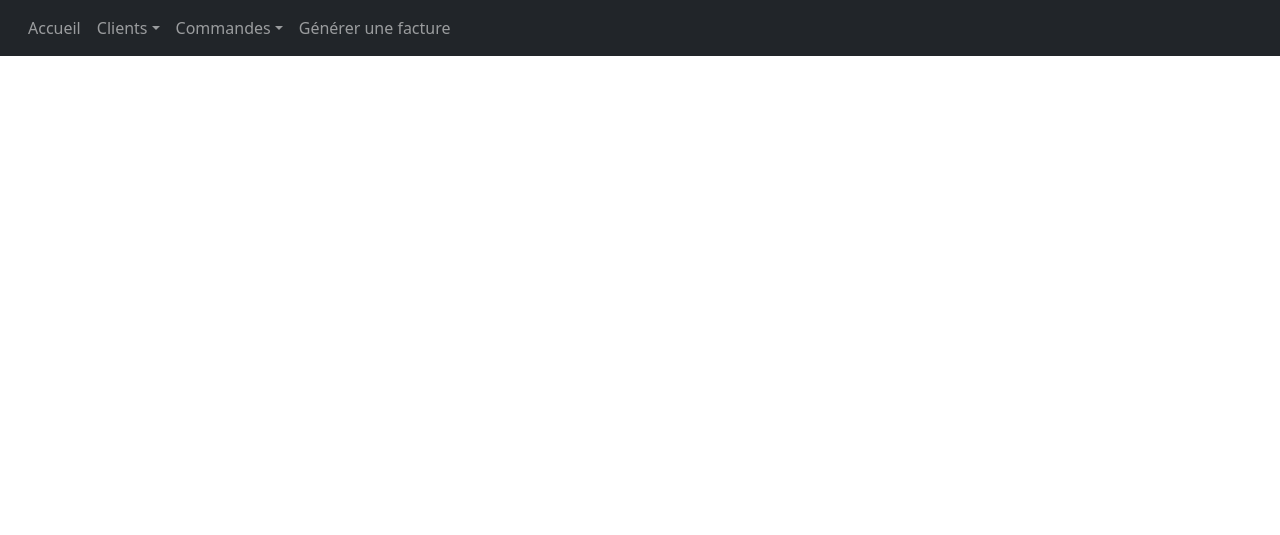
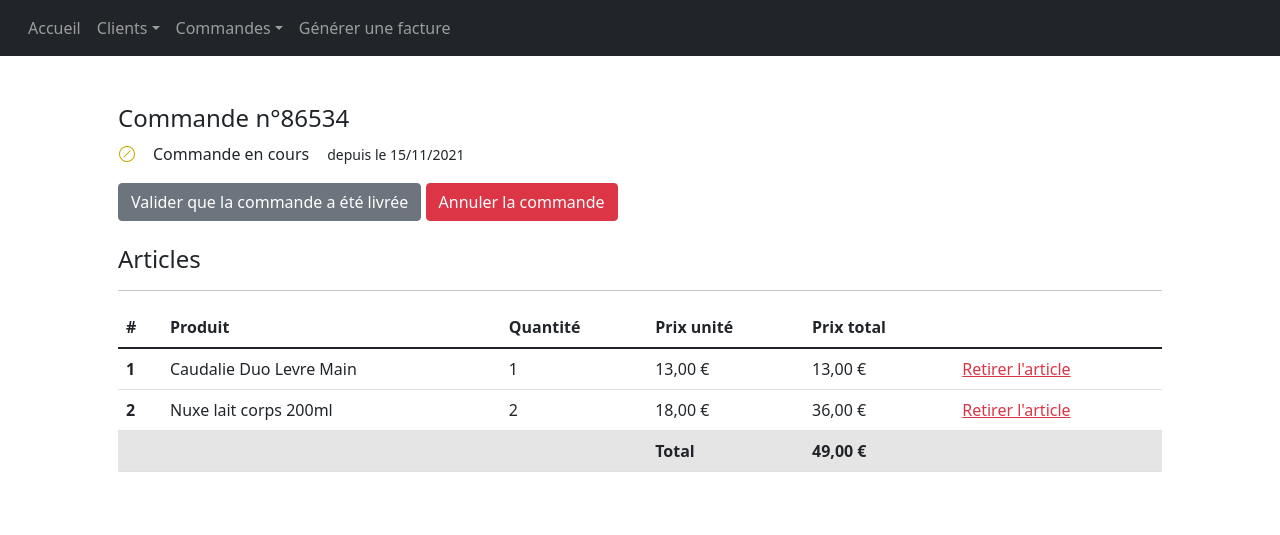
Before and after one commit to TomDep/bdd-turbo-disco, a PHP site: page /pages/editer_commande.php in a window 1280 px wide. Shown: the top 535 px of the page. Run offline with PHP 8.4, Linux system fonts and the light colour scheme; some libraries are stand-ins or nearby versions.

Commit message:
Modifications

```diff
--- a/lib/ArticleCommande.php
+++ b/lib/ArticleCommande.php
@@ -32,6 +32,24 @@ class ArticleCommande
         <?php
     }
 
+    public function afficherLigneEditerCommande($id_commande, $i) {
+        ?>
+        <tr>
+            <th scope="row"><?php echo $i; ?></th>
+            <td><?php echo $this->intitule; ?></td>
+            <td><?php echo $this->quantite; ?></td>
+            <td><?php echo $this->fmt->formatCurrency($this->prix_unite, "EUR"); ?></td>
+            <td><?php echo $this->fmt->formatCurrency($this->recupererTotal(), "EUR"); ?></td>
+            <td>
+                <a class="link-danger"
+                   href="../lib/enlever_article.php?id_commande=<?php echo $id_commande; ?>&id_article=<?php echo $this->id?>">
+                    Retirer l'article
+                </a>
+            </td>
+        </tr>
+        <?php
+    }
+
     public function recupererTotal() {
         return $this->prix_unite * $this->quantite;
     }
--- a/lib/Commande.php
+++ b/lib/Commande.php
@@ -46,7 +46,11 @@ class Commande
     public function afficherAppercu() {
         ?>
         <div class="accordion-item">
-            <?php $this->afficherHeader(); ?>
+            <h2 class="accordion-header" id="headingOne">
+                <button class="accordion-button collapsed" type="button" data-bs-toggle="collapse" data-bs-target="#collapse-commande-<?php echo $this->id; ?>">
+                    <?php $this->afficherHeader(); ?>
+                </button>
+            </h2>
             <div id="collapse-commande-<?php echo $this->id; ?>" class="accordion-collapse collapse">
                 <div class="accordion-body">
                     <div class="row">
@@ -68,7 +72,7 @@ class Commande
         <?php
     }
 
-    private function afficherIconeStatut()
+    public function afficherIconeStatut()
     {
         switch ($this->statut) {
             case StatutCommande::attente_validation:
@@ -86,7 +90,7 @@ class Commande
         }
     }
 
-    private function afficherNomStatut()
+    public function afficherNomStatut()
     {
         switch ($this->statut) {
             case StatutCommande::attente_validation:
@@ -104,7 +108,7 @@ class Commande
         }
     }
 
-    private function afficherDerniereDate()
+    public function afficherDerniereDate()
     {
         switch ($this->statut) {
             case StatutCommande::en_cours:
@@ -118,7 +122,7 @@ class Commande
         }
     }
 
-    private function afficherArticles()
+    public function afficherArticles()
     {
         ?>
         <h4>Articles</h4>
@@ -151,7 +155,7 @@ class Commande
         <?php
     }
 
-    private function afficherInfosClient()
+    public function afficherInfosClient()
     {
         ?>
         <h4>Informations client</h4>
@@ -164,11 +168,9 @@ class Commande
         <?php
     }
 
-    private function afficherHeader()
+    public function afficherHeader()
     {
         ?>
-        <h2 class="accordion-header" id="headingOne">
-            <button class="accordion-button collapsed" type="button" data-bs-toggle="collapse" data-bs-target="#collapse-commande-<?php echo $this->id; ?>">
                 <div style="width: 20%">
                     <?php $this->afficherIconeStatut(); ?>
                     <?php $this->afficherNomStatut(); ?>
@@ -183,6 +185,41 @@ class Commande
                 <span class="badge bg-secondary ms-3">Commande #<?php echo $this->id; ?></span>
             </button>
         </h2>
+        <?php
+    }
+
+    public function afficherArticlesEdition()
+    {
+        ?>
+        <h4 class="mt-4">Articles</h4>
+        <hr>
+        <table class="table">
+            <thead>
+                <tr>
+                    <th scope="col">#</th>
+                    <th scope="col">Produit</th>
+                    <th scope="col">Quantité</th>
+                    <th scope="col">Prix unité</th>
+                    <th scope="col">Prix total</th>
+                    <th scope="col"></th>
+                </tr>
+            </thead>
+            <tbody>
+            <?php
+            foreach ($this->articles as $i => $article) {
+                $article->afficherLigneEditerCommande($this->id, $i + 1);
+            }
+            ?>
+            <tr class="table-active">
+                <td></td>
+                <td></td>
+                <td></td>
+                <td class="fw-bold">Total</td>
+                <td class="fw-bold"><?php echo $this->calculerPrixTotal(); ?></td>
+                <td></td>
+            </tr>
+            </tbody>
+        </table>
         <?php
     }
 
@@ -204,4 +241,14 @@ class Commande
     public function ajouterCommentaire($commentaire) {
         $this->commentaire = $commentaire;
     }
+
+    public function getId()
+    {
+        return $this->id;
+    }
+
+    public function recupererStatus()
+    {
+        return $this->statut;
+    }
 }
--- /dev/null
+++ b/lib/enlever_article.php
@@ -0,0 +1 @@
+<?php
--- a/pages/editer_commande.php
+++ b/pages/editer_commande.php
@@ -7,5 +7,57 @@
 <body>
 <?php  include("../templates/menu.php");  ?>
 
+<?php
+require_once '../lib/Commande.php';
+require_once '../lib/Client.php';
+require_once '../lib/ArticleCommande.php';
+
+$client1 = new Client(
+    955121,
+    "De Pasquale",
+    "Tom",
+    "Silver",
+    "Tom de Pasquale",
+    "@tom_depasquale",
+    "tomdepasquale1@gmail.com");
+
+$commande1 = new Commande(86534, $client1);
+$commande1->changerStatut(StatutCommande::en_cours);
+$commande1->ajouterCommentaire("Cette commande est prise en charge par Tom de Pasquale.");
+$commande1->ajouterArticle(new ArticleCommande(652, "Caudalie Duo Levre Main", 1, 13.00));
+$commande1->ajouterArticle(new ArticleCommande(5563, "Nuxe lait corps 200ml", 2, 18.00));
+?>
+
+<div class="container p-5">
+    <div>
+        <table class="mb-3">
+            <h4>Commande <span>n°<?php echo $commande1->getId(); ?></span></h4>
+            <tr>
+                <td><?php $commande1->afficherIconeStatut(); ?></td>
+                <td><?php $commande1->afficherNomStatut(); ?></td>
+                <td><?php $commande1->afficherDerniereDate(); ?></td>
+                <td></td>
+            </tr>
+        </table>
+
+        <?php
+        $statut = $commande1->recupererStatus();
+        switch($statut) {
+            case StatutCommande::attente_validation:
+                echo "<a href='../lib/changer_statut_commande.php?id_commande=". $commande1->getId() ."&statut_actuel=". $commande1->recupererStatus() ."' class='btn btn-secondary'>Valider la commande</a>";
+                break;
+            case StatutCommande::en_cours:
+                echo "<a href='../lib/changer_statut_commande.php?id_commande=". $commande1->getId() ."&statut_actuel=". $commande1->recupererStatus() ."' class='btn btn-secondary'>Valider que la commande a été livrée</a>";
+                break;
+        }
+
+        ?>
+
+        <a href="../lib/annuler_commande.php?id_commande=<?php echo $commande1->getId(); ?>" class="btn btn-danger">Annuler la commande</a>
+
+        <?php $commande1->afficherArticlesEdition(); ?>
+    </div>
+</div>
+
 </body>
 </html>
```
Also changed, not shown: lib/annuler_commande.php (added, +8 -0 lines), lib/connexion.php (+5 -2 lines).
